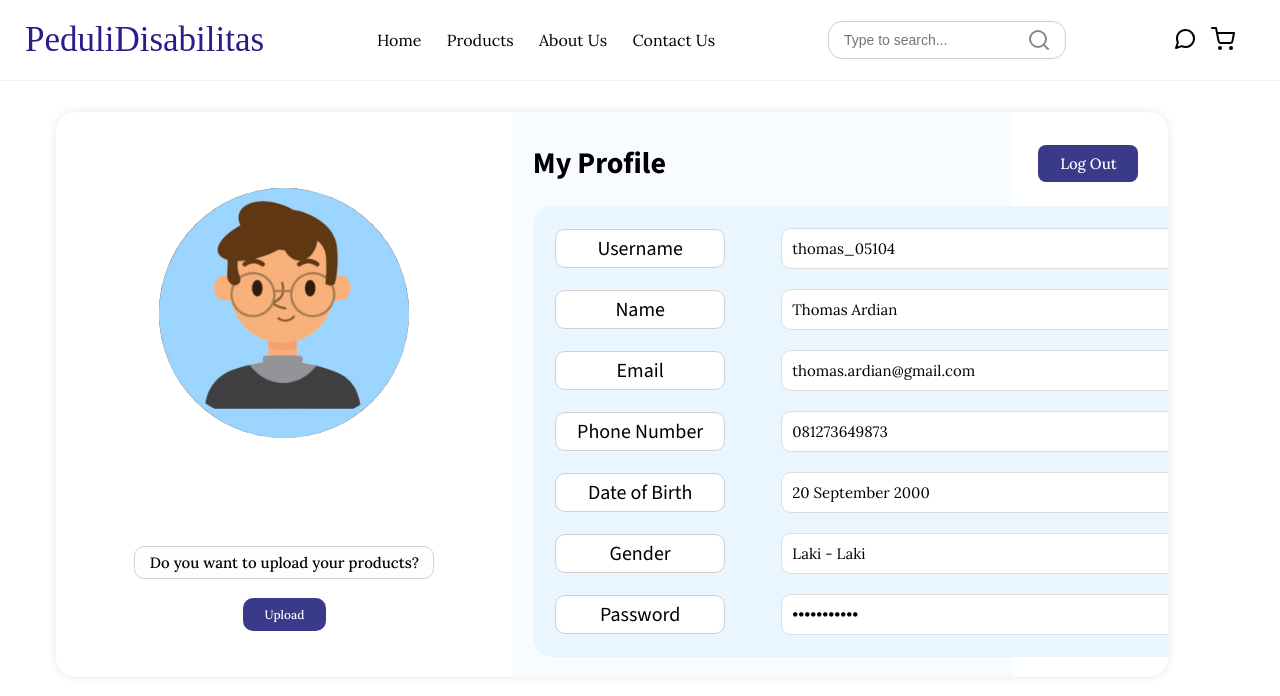
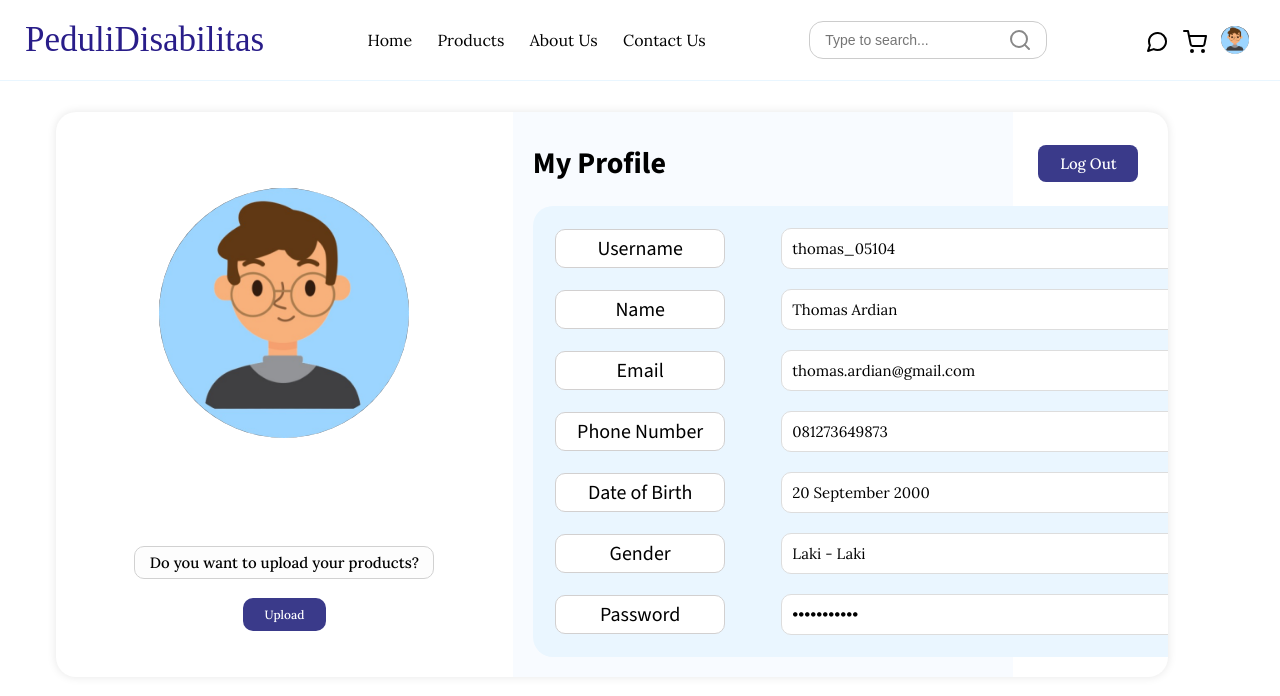
Before and after one commit to verenavynne/PeduliDisabilitas, a plain HTML site: page views/profile.html in a window 1280 px wide. Drawn offline with nearby package versions, Linux system fonts and the light colour scheme; files whose address does not match are found by name.

Commit message:
Profile update
Ada update digambar

```diff
--- a/views/profile.html
+++ b/views/profile.html
@@ -35,13 +35,12 @@
                 <a href="#" id="shopping">
                     <i data-feather="shopping-cart"></i></a>
                 <a href="#">
-                    <img src="img/profile-pict.jpg" alt="" class="profile">
+                    <img src="/assets/image/profile-pict.jpg" alt="" class="profile">
                 </a>
                 <a href="#" id="hamburger">
                     <i data-feather="menu"></i>
                 </a>
             </div>
-
         </div>
     </nav>
     <div class="profile-container">
```
